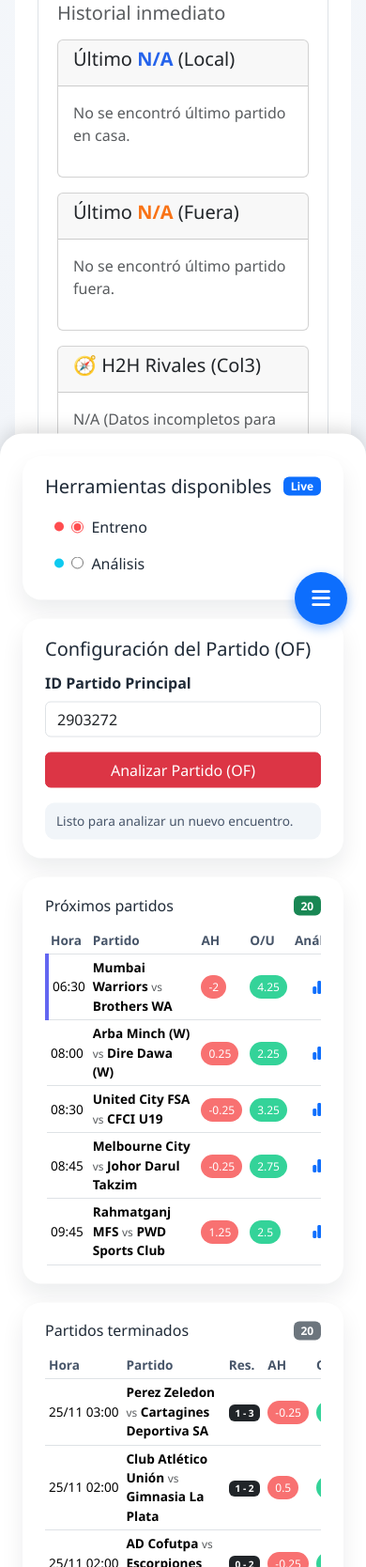
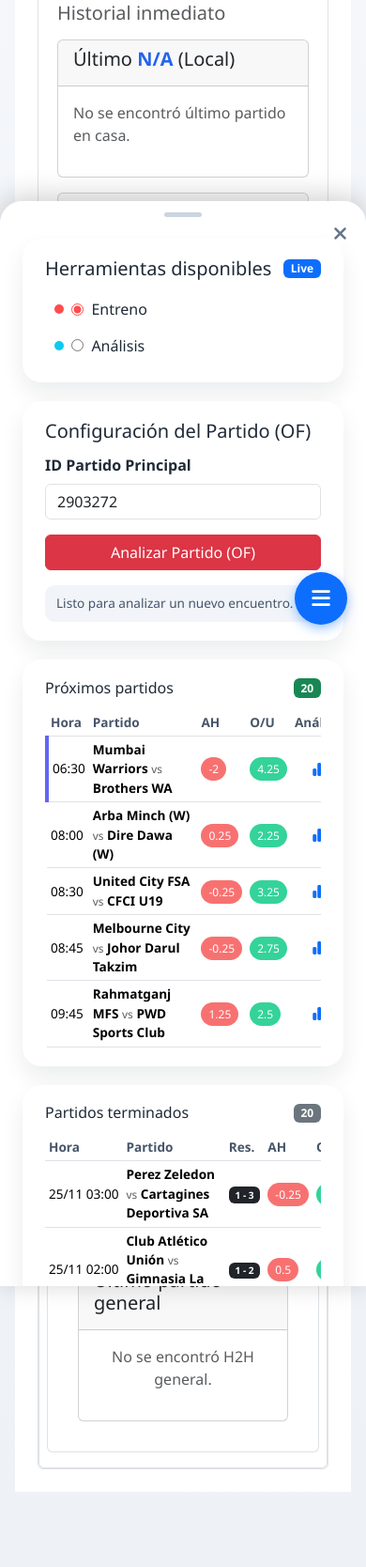
Before and after one commit to dgb173/V_buena, a Flask app: page /estudio in a window 390 px wide. Shown: the part 965-2633 px from the top of the page at 94% size. Run offline with Flask 3, Linux system fonts and the light colour scheme; data that the repository does not hold is empty.

Commit message:
Improve mobile UX: Add drag handle, close button, and reduce height

```diff
--- a/src/templates/estudio.html
+++ b/src/templates/estudio.html
@@ -275,18 +275,47 @@
                 bottom: 0;
                 left: 0;
                 width: 100%;
-                height: 85vh;
-                /* Occupy most of the screen height but leave top visible */
+                height: 70vh;
+                /* Occupy 70% of screen to show background content */
                 background: var(--card-bg);
                 z-index: 1050;
                 padding: 1.5rem;
+                padding-top: 2.5rem;
+                /* Space for handle */
                 overflow-y: auto;
                 transform: translateY(100%);
                 /* Slide from bottom */
-                transition: transform 0.3s ease-in-out;
-                box-shadow: 0 -4px 20px rgba(0, 0, 0, 0.15);
+                transition: transform 0.3s cubic-bezier(0.16, 1, 0.3, 1);
+                /* Smooth spring-like */
+                box-shadow: 0 -4px 30px rgba(0, 0, 0, 0.2);
                 border-radius: 24px 24px 0 0;
                 /* Rounded top corners */
+            }
+
+            .sidebar::before {
+                content: '';
+                position: absolute;
+                top: 12px;
+                left: 50%;
+                transform: translateX(-50%);
+                width: 40px;
+                height: 5px;
+                background-color: #cbd5e1;
+                border-radius: 10px;
+                pointer-events: none;
+            }
+
+            .sidebar-close-btn {
+                position: absolute;
+                top: 15px;
+                right: 15px;
+                background: none;
+                border: none;
+                font-size: 1.25rem;
+                color: #64748b;
+                cursor: pointer;
+                padding: 5px;
+                z-index: 1055;
             }
 
             .sidebar.active {
@@ -368,6 +397,9 @@
     </button>
     <div class="layout">
         <aside class="sidebar">
+            <button type="button" class="sidebar-close-btn d-lg-none" id="sidebar-close-btn" aria-label="Cerrar menú">
+                <i class="fa-solid fa-xmark"></i>
+            </button>
             <div class="sidebar-card">
                 <div class="sidebar-card-header">
                     <h5 class="mb-0">Herramientas disponibles</h5>
@@ -546,6 +578,11 @@
             if (mobileToggle) {
                 mobileToggle.addEventListener('click', toggleSidebar);
                 sidebarOverlay.addEventListener('click', closeSidebar);
+            }
+
+            const closeBtn = document.getElementById('sidebar-close-btn');
+            if (closeBtn) {
+                closeBtn.addEventListener('click', closeSidebar);
             }
 
             // Fullscreen Toggle Logic
```
